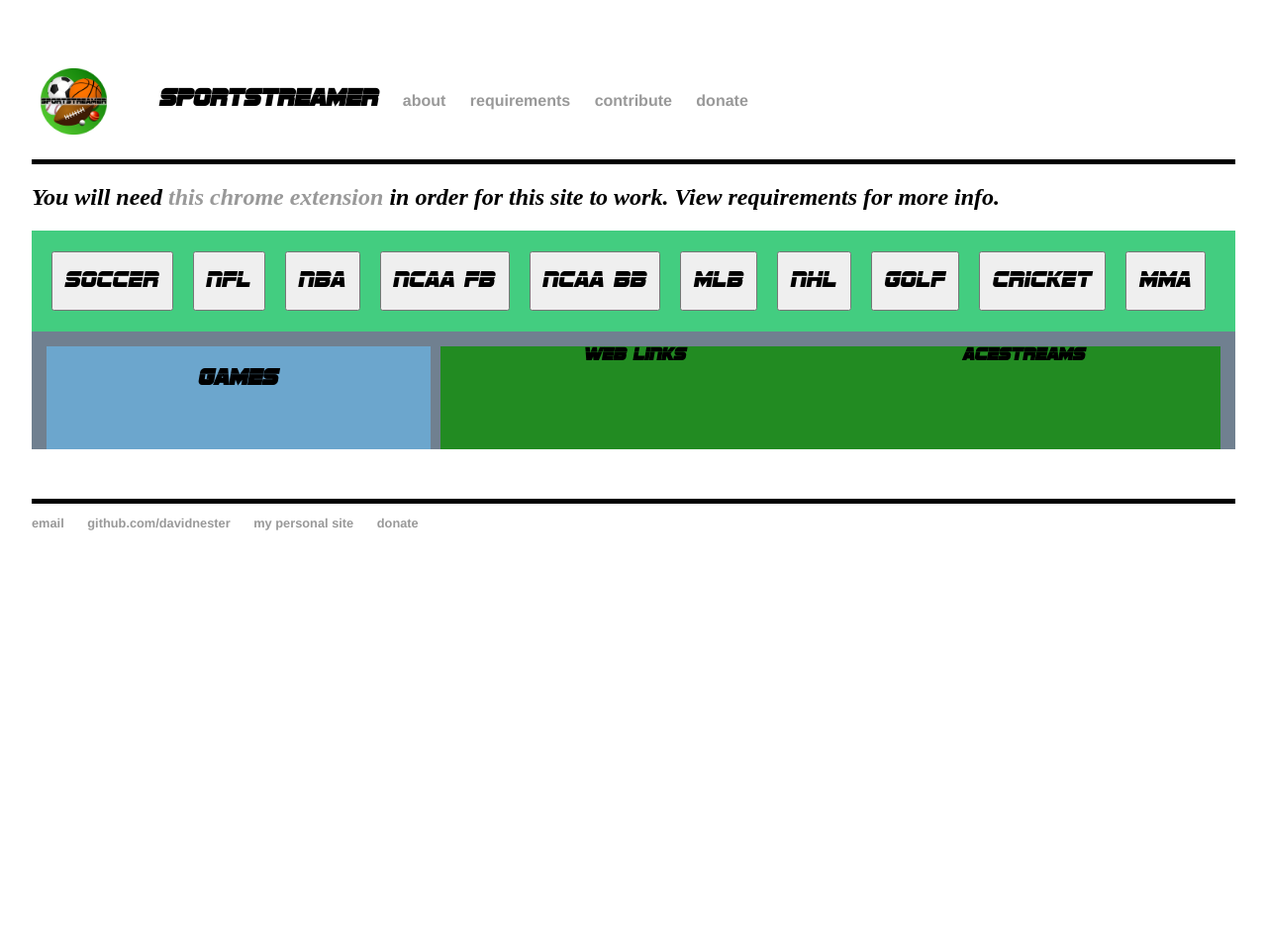
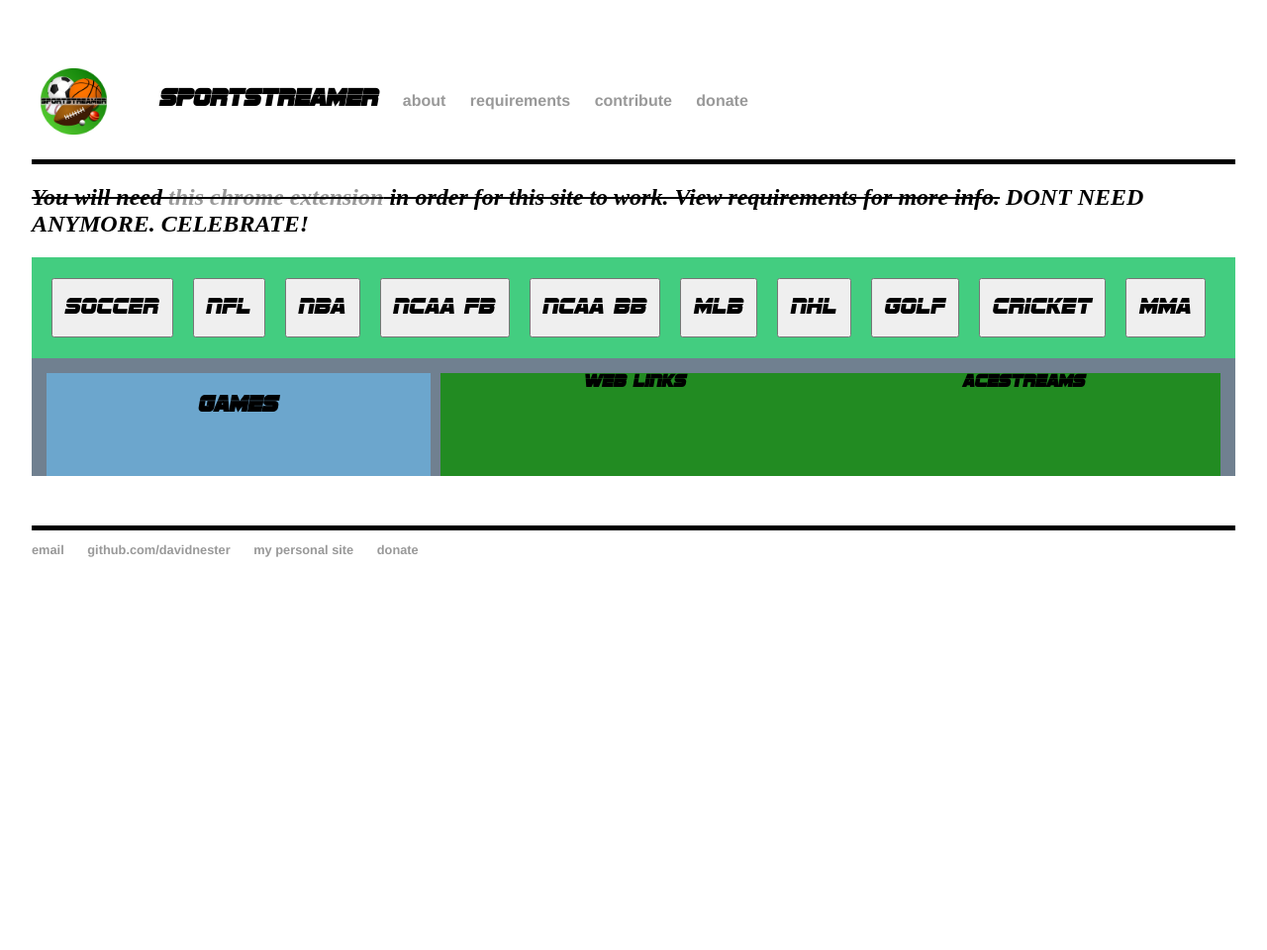
Before and after one commit to DavidNester/DavidNester.github.io, a Jekyll site: the page built from sportstreamer/index.html, in a window 1280 px wide. Shown: the whole page at 99% size. Built offline with Jekyll 4.4.1, drawn with Linux system fonts in a browser that asks for light colours.

Commit message:
No longer need that stupid extension

```diff
--- a/scripts/sportstreamer.js
+++ b/scripts/sportstreamer.js
@@ -37,6 +37,8 @@
 	//scrapes games from forum page
 	//makes naive assumption that games have number in post title
 	forum = url
+	//quick dumb fix
+	url = "https://cors-anywhere.herokuapp.com/" + url;
 	var links = document.getElementById('web');
 	links.innerHTML = ""
 	var aces = document.getElementById('ace');
@@ -86,6 +88,8 @@
 function getLinks(url){
 	//scrape links from post
 	game = url;
+	//quick dumb fix
+	url = "https://cors-anywhere.herokuapp.com/" + url;
 	var links = document.getElementById('web');
 	text = "<center>...Getting Links...</center>"
 	links.innerHTML = text
--- a/sportstreamer/index.html
+++ b/sportstreamer/index.html
@@ -2,7 +2,7 @@
 layout: sportstreamer
 title: SportStreamer
 ---
-<h2><em>You will need <a href="https://chrome.google.com/webstore/detail/allow-control-allow-origi/nlfbmbojpeacfghkpbjhddihlkkiljbi/related?hl=en-US" target="_blank">this chrome extension</a> in order for this site to work. View requirements for more info.</em></h2>
+<h2><em><del>You will need <a href="https://chrome.google.com/webstore/detail/allow-control-allow-origi/nlfbmbojpeacfghkpbjhddihlkkiljbi/related?hl=en-US" target="_blank">this chrome extension</a> in order for this site to work. View requirements for more info.</del> DONT NEED ANYMORE. CELEBRATE!</em></h2>
 
 <div class="blurb" style="background-color:slategrey">
 	<nav id="sportswrapper">
--- a/sportstreamer/requirements/index.html
+++ b/sportstreamer/requirements/index.html
@@ -6,6 +6,5 @@
 <ul style="list-style-type:circle;margin-left:70px;font-size:200%;">
 	<li>Desktop</li>
 	<li>Chrome</li>
-	<li><a href="https://chrome.google.com/webstore/detail/allow-control-allow-origi/nlfbmbojpeacfghkpbjhddihlkkiljbi/related?hl=en-US">Chrome Extension</a> (Turn off when not using as it may affect other sites)</li>
 	<li><a href="https://www.sodaplayer.com/">Soda Player</a> for ace streams (or you can copy them yourself)</li>
 </ul>
```
